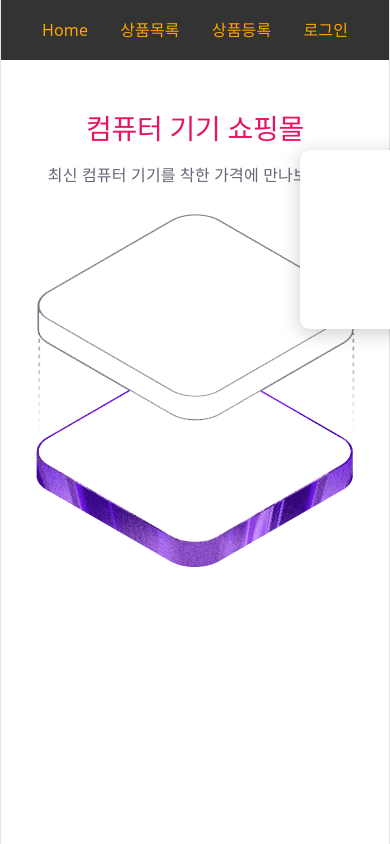
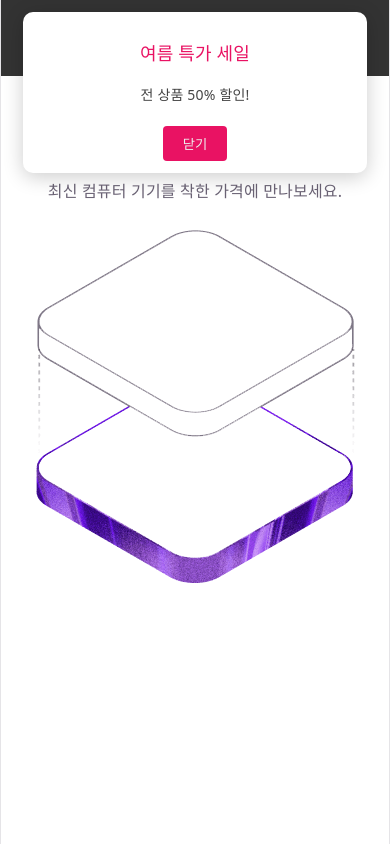
Before and after one commit to kiyongee2/shopping, a React (Vite) app: page / in a window 390 px wide. Built offline with nearby package versions, Linux system fonts and the light colour scheme.

Commit message:
반응형 스타일 구현

```diff
--- a/src/App.css
+++ b/src/App.css
@@ -366,3 +366,61 @@
   background-color: #f2f2f2;
   font-weight: bold;
 }
+
+/* 해상도에 따라 최적화 */
+/* 768px 이하 - 태블릿 기준 */
+@media (max-width: 768px) {
+  .notice-popup{
+    left: 50%;
+    top: 20px;
+    /* 애니메이션: x좌표 이동 */
+    transform: translateX(-50%);
+  }
+  .header{
+    height: auto;  /* 가변크기 변경 */
+  }
+  .header nav{
+    display: flex;
+    flex-wrap: wrap;
+    justify-content: center;
+    gap: 4px 12px;
+    padding: 8px 0;
+  }
+  .product-list,
+  .product-info,
+  .add-product,
+  .signin, .signup{
+    width: 90%;
+  }
+  .product-list .card-container{
+    justify-content: center;
+  }
+  .product-details{
+    flex-direction: column;
+    align-items: center;
+  }
+
+}
+
+/* 480px 이하 - 스마트폰 세로 크기 */
+@media (max-width: 480px) {
+  .notice-popup{
+    top: 12px;
+    padding: 12px;
+  }
+  .notice-popup h3{font-size: 18px;}
+  .notice-popup p{font-size: 14px;}
+  .search-area input{
+    max-width: 300px;
+    padding: 4px 8px;
+    font-size: 14px;
+  }
+  .product-info .product-buttons{
+    flex-direction: column;
+  }
+  .order-table th,
+  .order-table td{
+    padding: 8px;
+    font-size: 14px;
+  }
+}
```
